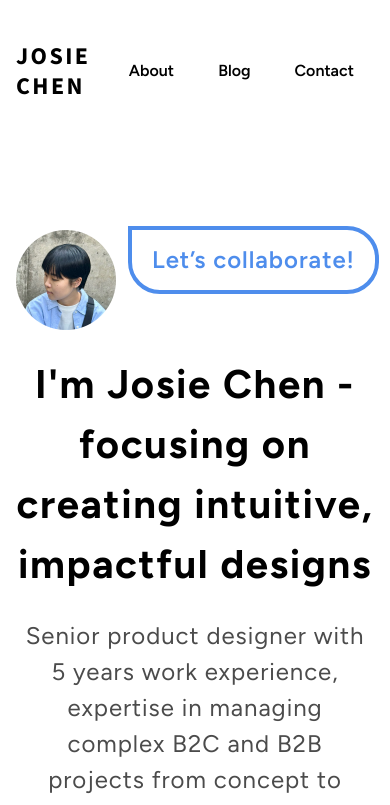
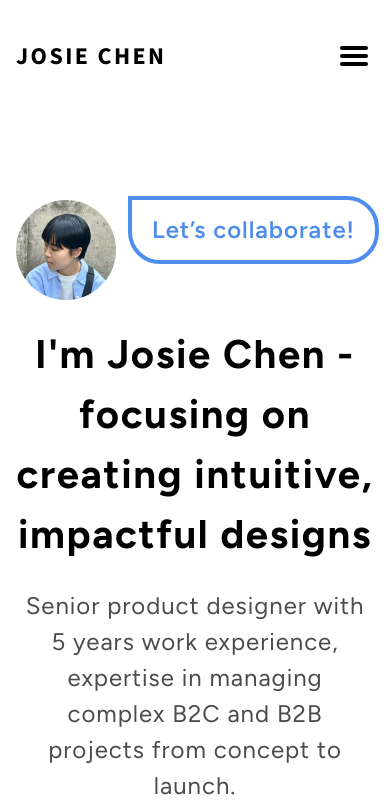
Before and after one commit to hoho123180/josie-portfolio, a Next.js app: page / in a window 390 px wide. Shown: the top 805 px of the page. Built offline with nearby package versions, Linux system fonts and the light colour scheme.

Commit message:
:zap: update Header

```diff
--- a/src/components/Header/Header.module.css
+++ b/src/components/Header/Header.module.css
@@ -22,8 +22,44 @@
   align-items: center;
   gap: 8px;
 }
-@media (max-width:576px) {
+@media (max-width:1200px) {
   .linkList {
+    display: none;
     gap: 4px;
   }
 }
+@media (max-width: 480px) {
+  .linkList {
+    display: none;
+  }
+}
+.burger {
+  width: 40px;
+  height: 40px;
+  display: flex;
+  flex-direction: row;
+  justify-content: center;
+  align-items: center;
+  position: relative;
+  display: none;
+}
+@media (max-width:1200px) {
+  .burger {
+    display: inline-flex;
+  }
+}
+.burger .line {
+  position: absolute;
+  border-radius: 100px;
+  width: 28px;
+  height: 4px;
+  background-color: #000;
+  transition: transform 0.5s;
+  transform-origin: middle center;
+}
+.burger .line:first-child {
+  transform: translateY(-8px);
+}
+.burger .line:last-child {
+  transform: translateY(8px);
+}
--- a/src/components/Header/Header.module.styl
+++ b/src/components/Header/Header.module.styl
@@ -18,4 +18,28 @@
 .linkList
   flexbox(row, flex-start, center, 8px)
   @media ({mobile} )
+    display none
     gap 4px
+  @media (max-width 480px)
+    display none
+
+.burger
+  width 40px
+  height 40px
+  centerChild()
+  position relative
+  display none
+  @media ({mobile} )
+    display inline-flex
+  .line
+    position absolute
+    border-radius 100px
+    width 28px
+    height 4px
+    background-color backgroundInversePrimary
+    transition transform 0.5s
+    transform-origin middle center
+    &:first-child
+      transform translateY(-8px)
+    &:last-child
+      transform translateY(8px)
--- a/src/components/Header/Header.tsx
+++ b/src/components/Header/Header.tsx
@@ -3,6 +3,7 @@ import A from '../A'
 import Button from '../Button/Button'
 import LogoLink from '../LogoLink/LogoLink'
 import styles from './Header.module.css'
+import NavBurger from './NavBurger'
 
 const Header = () => {
   return (
@@ -20,6 +21,7 @@ const Header = () => {
             </A>
           )}
         </ul>
+        <NavBurger />
       </div>
     </header>
   )
--- /dev/null
+++ b/src/components/Header/NavBurger.tsx
@@ -0,0 +1,21 @@
+'use client'
+import { FC, useState } from 'react';
+import styles from './Header.module.css';
+
+interface Prop {
+
+}
+
+const NavBurger: FC<Prop> = ({ }) => {
+  const [isBurgerOpen, setIsBurgerOpen] = useState(false);
+  const toggleBurger = () => setIsBurgerOpen(prev => !prev)
+  return (
+    <div className={styles.burger} onClick={toggleBurger} >
+      <div className={styles.line} />
+      <div className={styles.line} />
+      <div className={styles.line} />
+    </div>
+  )
+}
+
+export default NavBurger
```
Also changed, not shown: src/components/Header/LinkList.tsx (added, +27 -0 lines).
